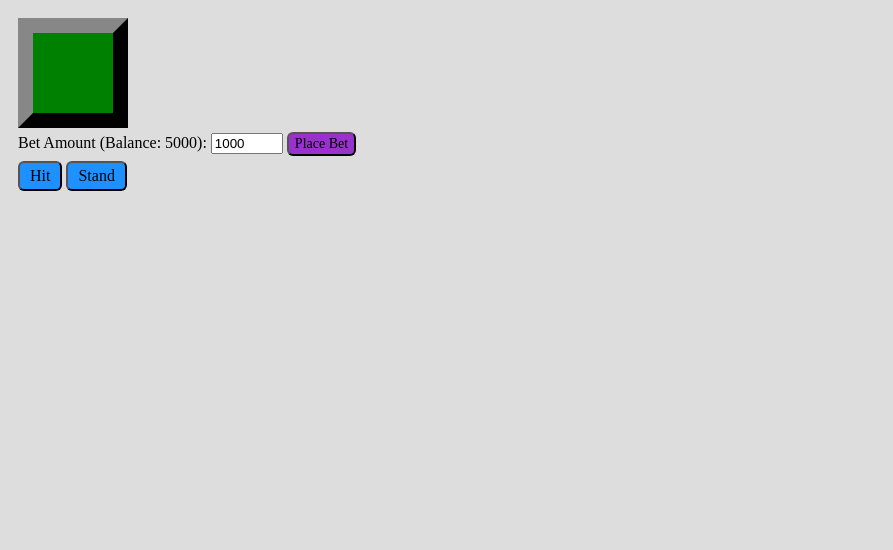
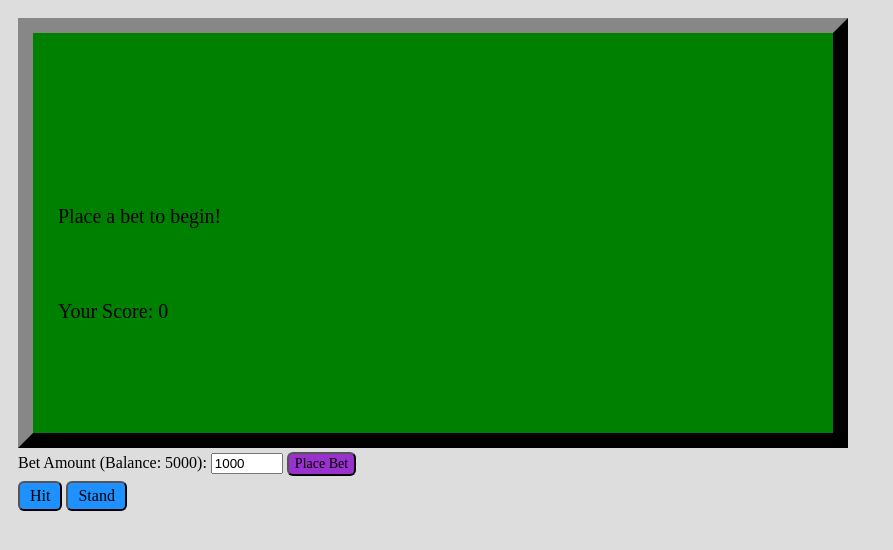
Before and after one commit to HB-the-Pencil/Blackjack-HTML-game, a plain HTML site: page index.html in a window 1280 px wide. Shown: the whole page, without its empty margins (0-893 px from the left). Drawn offline with Linux system fonts and the light colour scheme.

Commit message:
Update index.html

```diff
--- a/index.html
+++ b/index.html
@@ -54,14 +54,14 @@
         </style>
     </head>
     <body onload="updateUI()">
-        <div id="main" width=100% height=100%>
+        <div id="main">
             <img id="hearts" src="images/hearts.png" class="hidden">
             <img id="diamonds" src="images/diamonds.png" class="hidden">
             <img id="spades" src="images/spades.png" class="hidden">
             <img id="clubs" src="images/clubs.png" class="hidden">
             <img id="violet" src="images/violet card.png" class="hidden">
-            <div id="game" width=100% height=100%>
-                <canvas id="blackjackCanvas" width=80% height=80% style="border: 15px outset #333333"></canvas>
+            <div id="game">
+                <canvas id="blackjackCanvas" width=800 height=400 style="border: 15px outset #333333"></canvas>
                 <script>
                     /*
                         Dear future me,
```
